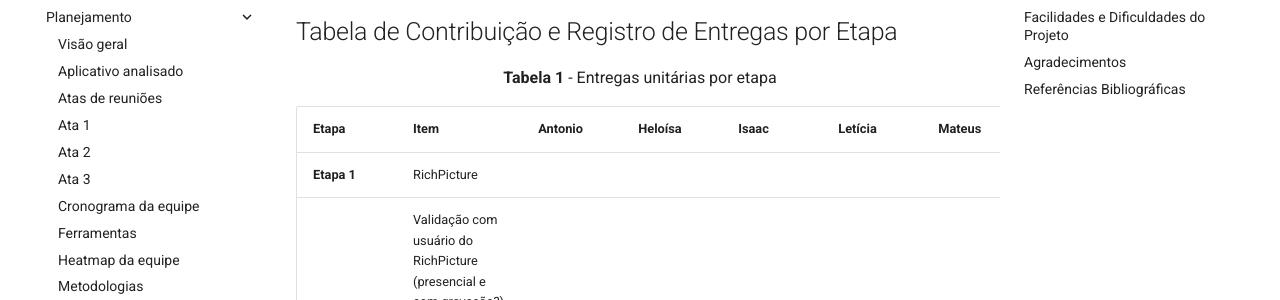
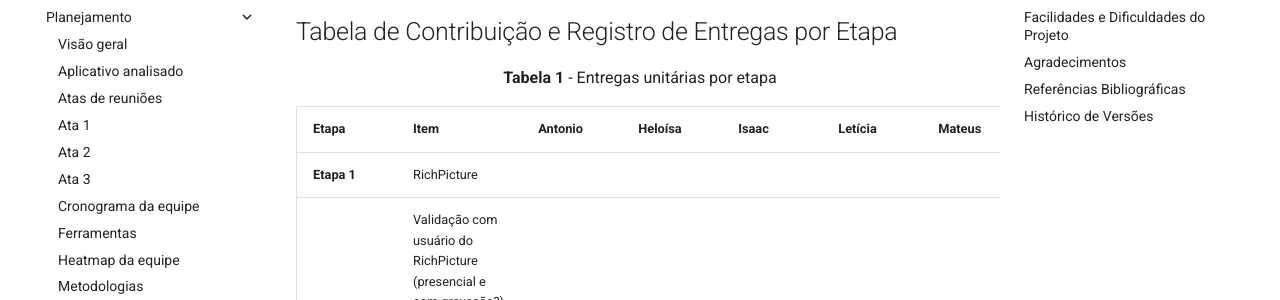
Before and after one commit to Requisitos-de-Software/2025.2-SinPatinhas, an MkDocs documentation site: the page built from docs/entregas/entrega_final.md, in a window 1280 px wide. Shown: the part 166-466 px from the top of the page. Built offline with MkDocs 1.6.1 and Material for MkDocs 9.7.7, drawn with Linux system fonts in a browser that asks for light colours; comment, search, counter and statistics services are not loaded.

Commit message:
fix(general): Pequena alteração na página de entrega final.

```diff
--- a/docs/entregas/entrega_final.md
+++ b/docs/entregas/entrega_final.md
@@ -71,7 +71,7 @@
 
 ---
 
-# Histórico de Versões
+## Histórico de Versões
 
 | Data       | Versão | Descrição                                 | Autor                                      | Revisor                                     |
 | :--------: | :----: | :---------------------------------------- | :----------------------------------------: | :----------------------------------------: |
```
